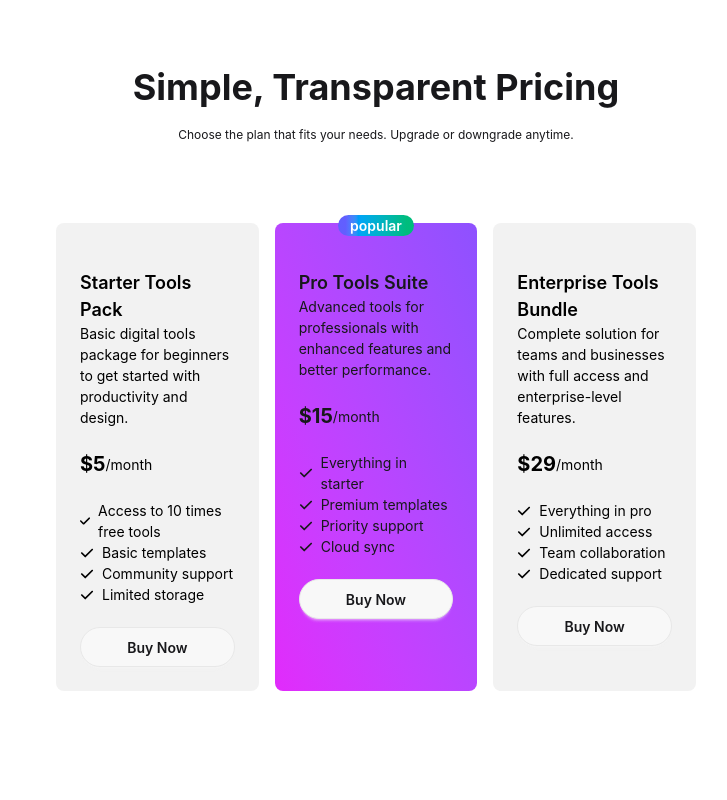
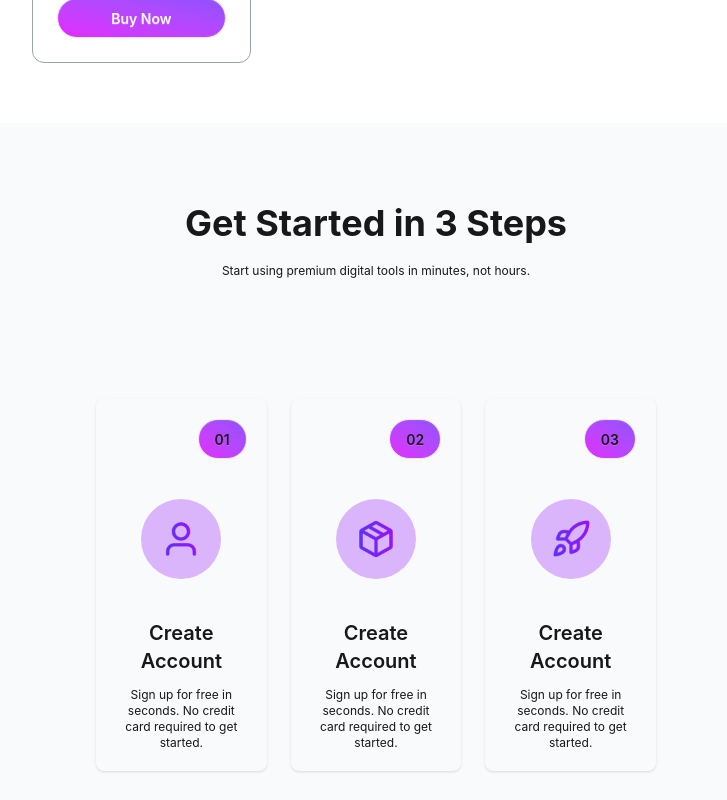
Before and after one commit to pervezmia/digital-tools-platform, a React (Vite) app: page / in a window 1280 px wide. Shown: the part 3040-3840 px from the top of the page, without its empty margins (264-991 px from the left). Built offline with nearby package versions, Linux system fonts and the light colour scheme.

Commit message:
step section ui design  done

```diff
--- a/src/App.jsx
+++ b/src/App.jsx
@@ -8,6 +8,7 @@ import Cart from "./components/Cart";
 import DigitalToolsCard from "./components/DigitalToolsCard";
 import ActiveBtn from "./components/ActiveBtn";
 import SubscriptionCard from "./components/SubscriptionCard";
+import Steps from "./components/Steps";
 
 
 const dataFetch = async () => {
@@ -44,6 +45,7 @@ function App() {
       {isActive === "products" && <DigitalTools productsPromise={productsPromise} cartContainer = {cartContainer} setCartContainer = {setCartContainer}></DigitalTools>}
 
       {isActive === "carts" && <Cart cartContainer = {cartContainer} setCartContainer = {setCartContainer}></Cart>}
+      <Steps></Steps>
       <SubscriptionCard pricePromise={pricePromise}></SubscriptionCard>
     </>
   );
--- a/src/components/DigitalTools.jsx
+++ b/src/components/DigitalTools.jsx
@@ -12,7 +12,7 @@ const DigitalTools = ({ productsPromise, cartContainer, setCartContainer}) => {
 
         </div>
 
-        <div className=" max-w-[60%] mx-auto grid grid-cols-1  md:grid-cols-2 lg:grid-cols-3 gap-4 container mb-5">
+        <div className=" lg:max-w-[60%] p-10 mx-auto grid grid-cols-1  md:grid-cols-2 lg:grid-cols-3 gap-4 container mb-5">
           {products.map((product) => (
             <div className="card" key={product.id}>
               <DigitalToolsCard product={product} cartContainer = {cartContainer} setCartContainer = {setCartContainer}></DigitalToolsCard>
--- /dev/null
+++ b/src/components/Steps.jsx
@@ -0,0 +1,73 @@
+import React from "react";
+import user from "../assets/user.png";
+import packaged from "../assets/package.png";
+import rocket from "../assets/rocket.png";
+
+const Steps = () => {
+  return (
+    <div className="bg-[#F9FAFC] py-20">
+      <div className="lg:max-w-[60%] mx-auto text-center mb-20 space-y-5">
+        <h2 className="text-4xl font-bold">Get Started in 3 Steps</h2>
+        <p className="text-xs">
+          Start using premium digital tools in minutes, not hours.
+        </p>
+      </div>
+
+      <div className="lg:max-w-[50%] mx-auto  grid grid-cols-1 md:grid-cols-3 gap-6 p-10">
+        <div className="space-y-10 card shadow p-5">
+          <div className="flex items-center justify-end">
+            <button className="btn rounded-full bg-linear-to-bl from-violet-500 to-fuchsia-500">01</button>
+          </div>
+          <div className="flex flex-col  items-center justify-center space-y-10">
+            <div className="flex items-center justify-center w-20 h-20 bg-[#9514FA]/30 p-5 rounded-full">
+              <img src={user} alt="" />
+            </div>
+            <div className="text-center space-y-3">
+              <h3 className="font-semibold text-xl">Create Account</h3>
+              <p className="text-xs ">
+                Sign up for free in seconds. No credit card required to get
+                started.
+              </p>
+            </div>
+          </div>
+        </div>
+        <div className="space-y-10 card shadow p-5">
+          <div className="flex items-center justify-end">
+            <button className="btn rounded-full bg-linear-to-bl from-violet-500 to-fuchsia-500">02</button>
+          </div>
+          <div className="flex flex-col  items-center justify-center space-y-10">
+            <div className="flex items-center justify-center w-20 h-20 bg-[#9514FA]/30 p-5 rounded-full">
+              <img src={packaged} alt="" />
+            </div>
+            <div className="text-center space-y-3">
+              <h3 className="font-semibold text-xl">Create Account</h3>
+              <p className="text-xs ">
+                Sign up for free in seconds. No credit card required to get
+                started.
+              </p>
+            </div>
+          </div>
+        </div>
+        <div className="space-y-10 card shadow p-5">
+          <div className="flex items-center justify-end">
+            <button className="btn rounded-full bg-linear-to-bl from-violet-500 to-fuchsia-500">03</button>
+          </div>
+          <div className="flex flex-col  items-center justify-center space-y-10">
+            <div className="flex items-center justify-center w-20 h-20 bg-[#9514FA]/30 p-5 rounded-full">
+              <img src={rocket} alt="" />
+            </div>
+            <div className="text-center space-y-3">
+              <h3 className="font-semibold text-xl">Create Account</h3>
+              <p className="text-xs ">
+                Sign up for free in seconds. No credit card required to get
+                started.
+              </p>
+            </div>
+          </div>
+        </div>
+      </div>
+    </div>
+  );
+};
+
+export default Steps;
--- a/src/components/SubscriptionCard.jsx
+++ b/src/components/SubscriptionCard.jsx
@@ -6,12 +6,12 @@ const SubscriptionCard = ({ pricePromise }) => {
 
   return (
     <div className="py-30">
-      <div className="max-w-[60%] mx-auto text-center mb-20 space-y-5">
+      <div className="lg:max-w-[60%] mx-auto text-center mb-20 space-y-5">
         <h2 className="text-4xl font-bold">Simple, Transparent Pricing</h2>
         <p className="text-xs">Choose the plan that fits your needs. Upgrade or downgrade anytime.</p>
       </div>
 
-      <div className="max-w-[50%] mx-auto  grid grid-cols-1 md:grid-cols-2 lg:grid-cols-3 gap-4">
+      <div className="lg:max-w-[50%] p-10 mx-auto  grid grid-cols-1 md:grid-cols-2 lg:grid-cols-3 gap-4">
         {priceInfos.map((info) => (
           <div key={info.id} className={`card   ${info.favorite? "bg-linear-to-bl from-violet-500 to-fuchsia-500": "bg-[#F2F2F2] text-black"} `}>
             <div className="card-body space-y-3.5 relative">
```
Also changed, not shown: 1 other file (tests, documents, lock files or other folders).
